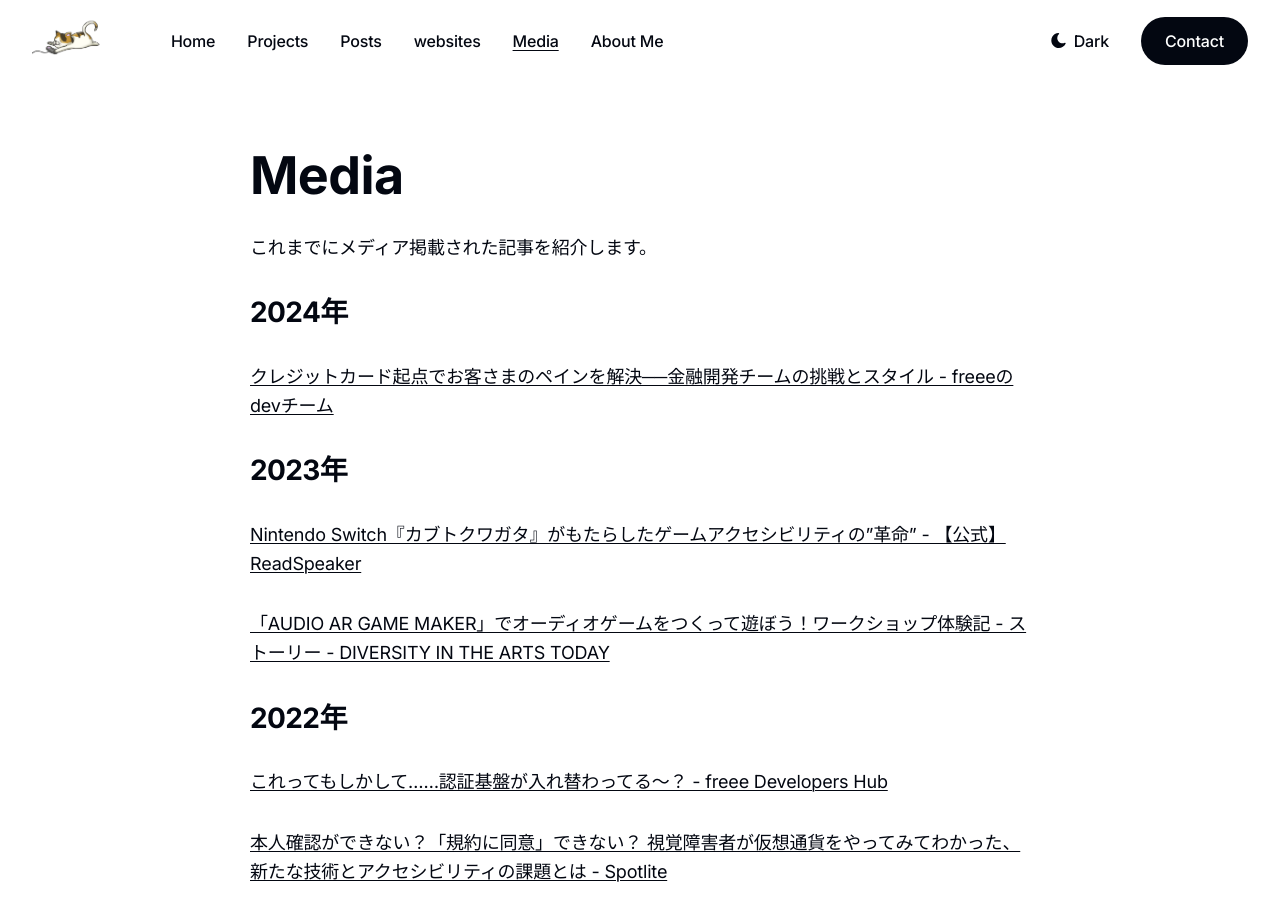
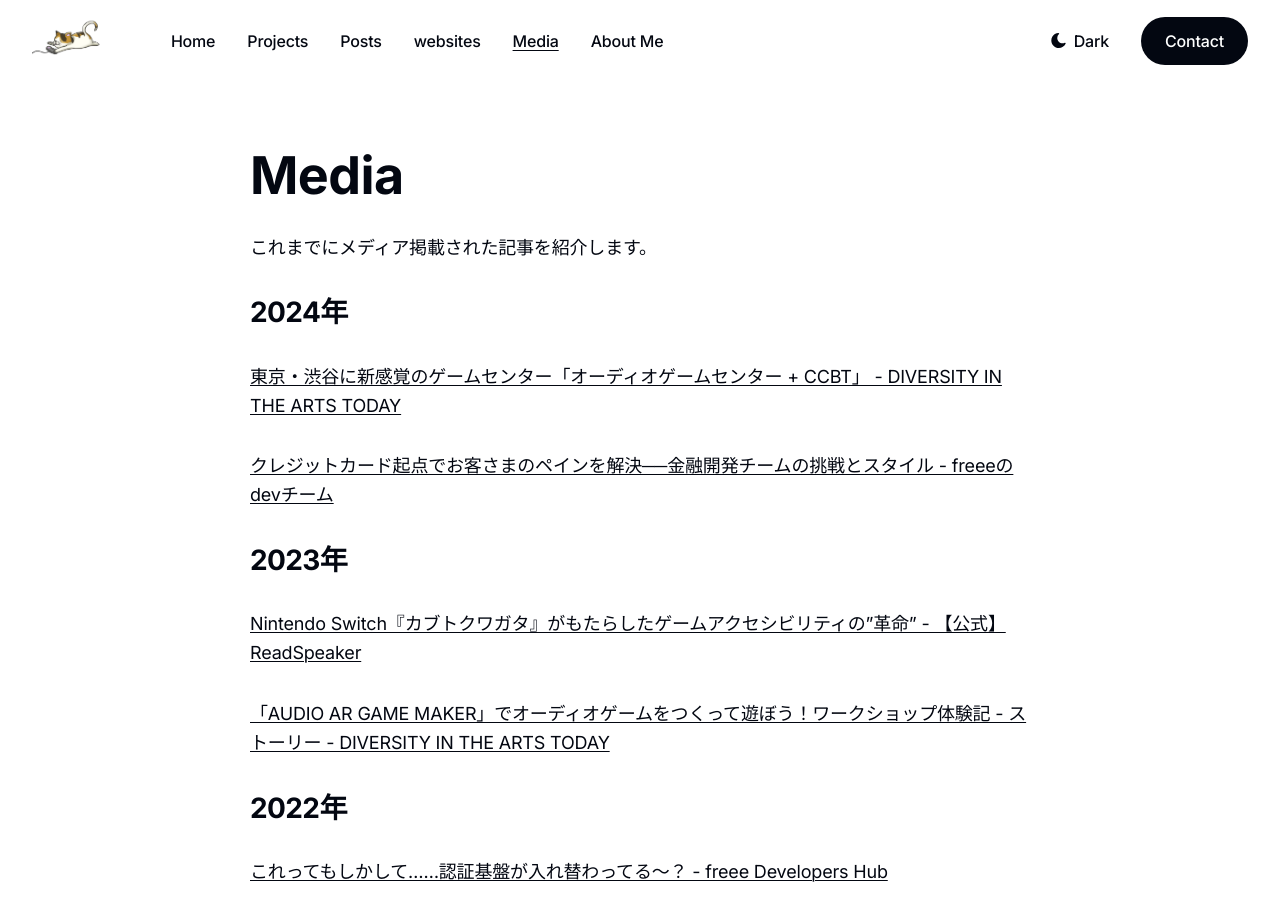
Before and after one commit to yncat/lp, a Jekyll site: the page built from _pages/media.md, in a window 1280 px wide and 900 px high. Built offline with Jekyll 4.4.1, drawn with Linux system fonts in a browser that asks for light colours.

Commit message:
Add media URL

```diff
--- a/_pages/media.md
+++ b/_pages/media.md
@@ -6,6 +6,8 @@
 ---
 
 ## 2024年
+
+[東京・渋谷に新感覚のゲームセンター「オーディオゲームセンター + CCBT」 - DIVERSITY IN THE ARTS TODAY](https://www.diversity-in-the-arts.jp/news/46017)
 
 [クレジットカード起点でお客さまのペインを解決──金融開発チームの挑戦とスタイル - freeeのdevチーム](https://www.wantedly.com/companies/freee/post_articles/899110)
 
```
